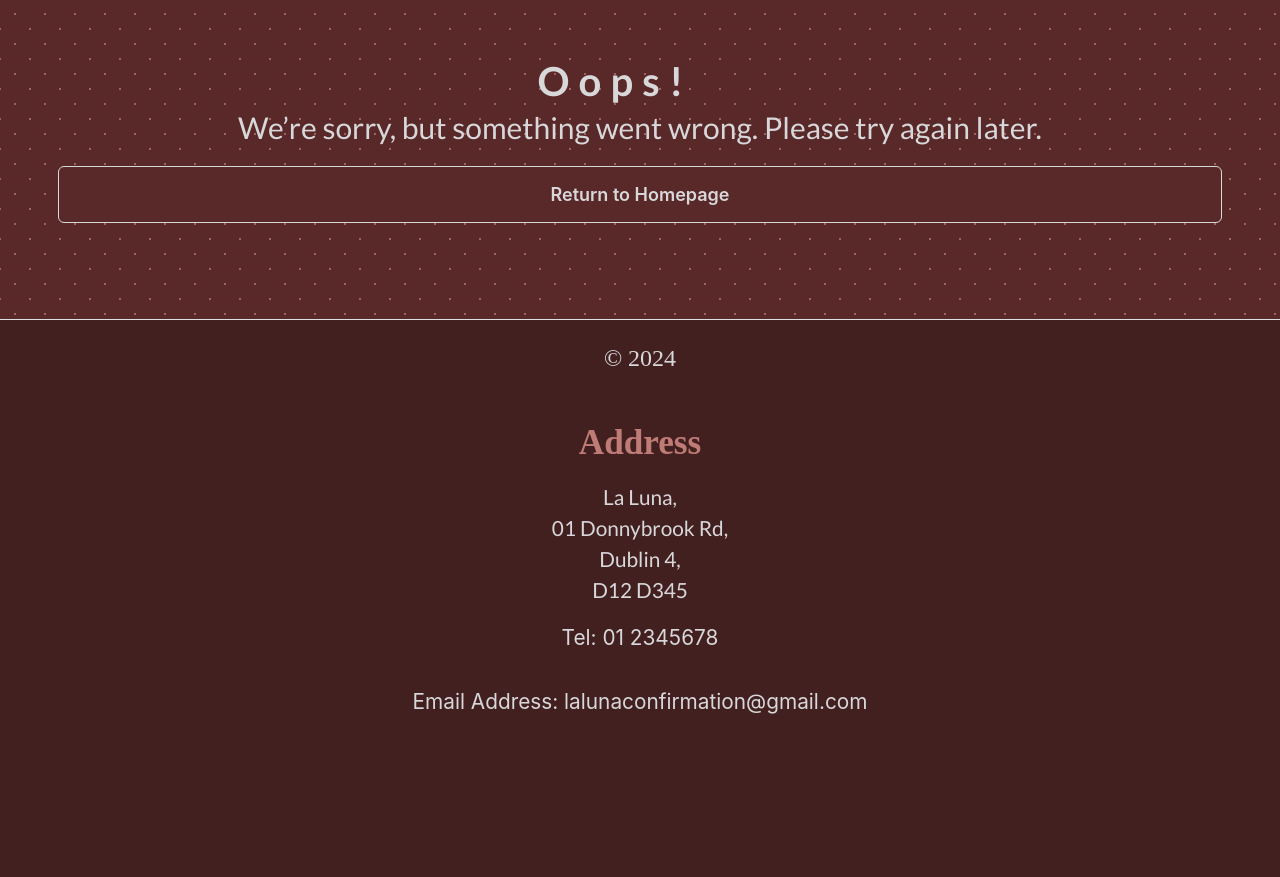
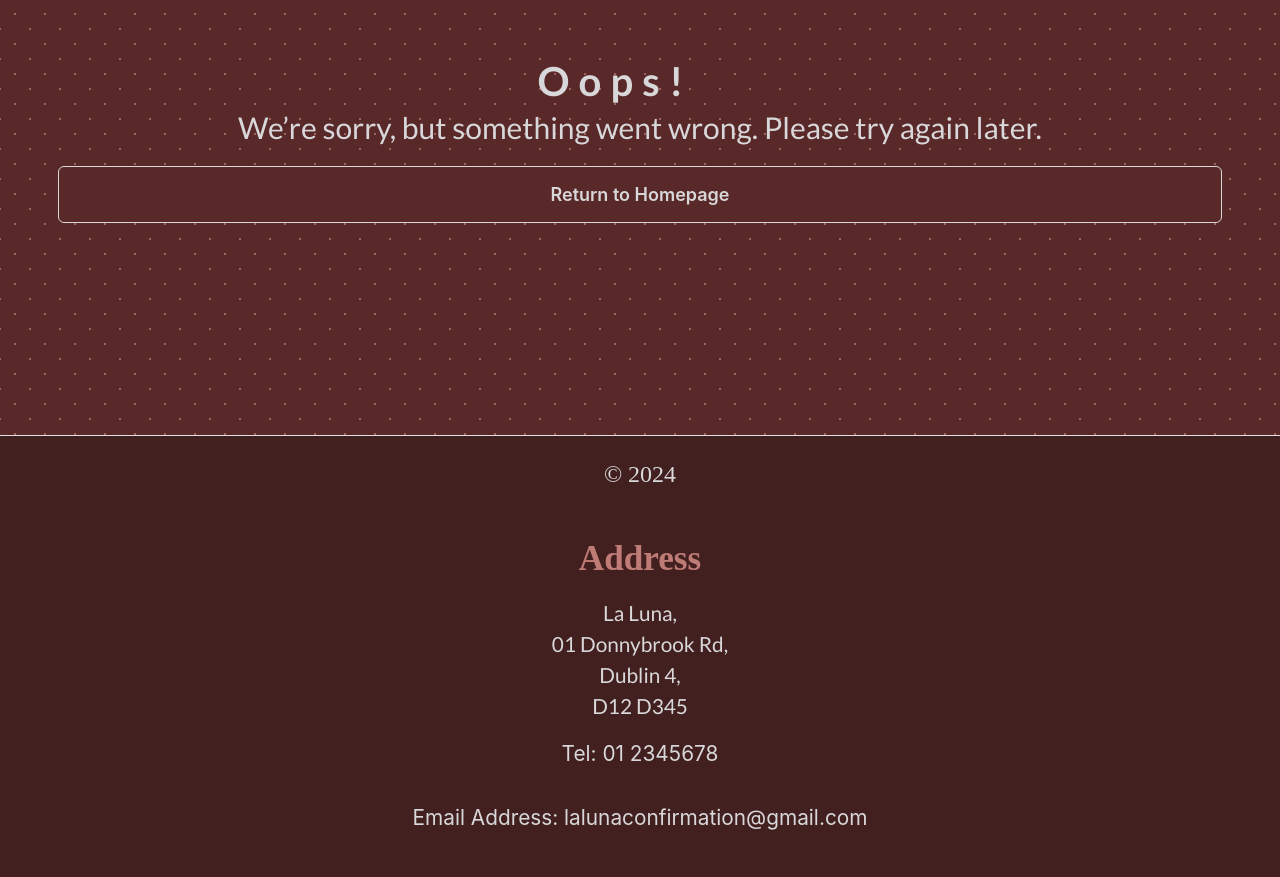
Before and after one commit to maevecrossan/la-luna, a Django app: template templates/404.html in a window 1280 px wide. Shown: the part 161-1038 px from the top of the page. Before the commit the page ends 875 px from the top, so only its background shows below. Run offline with Django 4.2, Linux system fonts and the light colour scheme; the template is opened without the code that fills it, so the values that code supplies are empty; some web fonts are replaced.

Commit message:
Adjust error container style to auto.

```diff
--- a/static/css/style.css
+++ b/static/css/style.css
@@ -593,7 +593,7 @@ footer .col {
 
 .error-container {
     padding: 58px;
-    height: 40vh;
+    height: auto;
 }
 
 .error-message-container {
```
